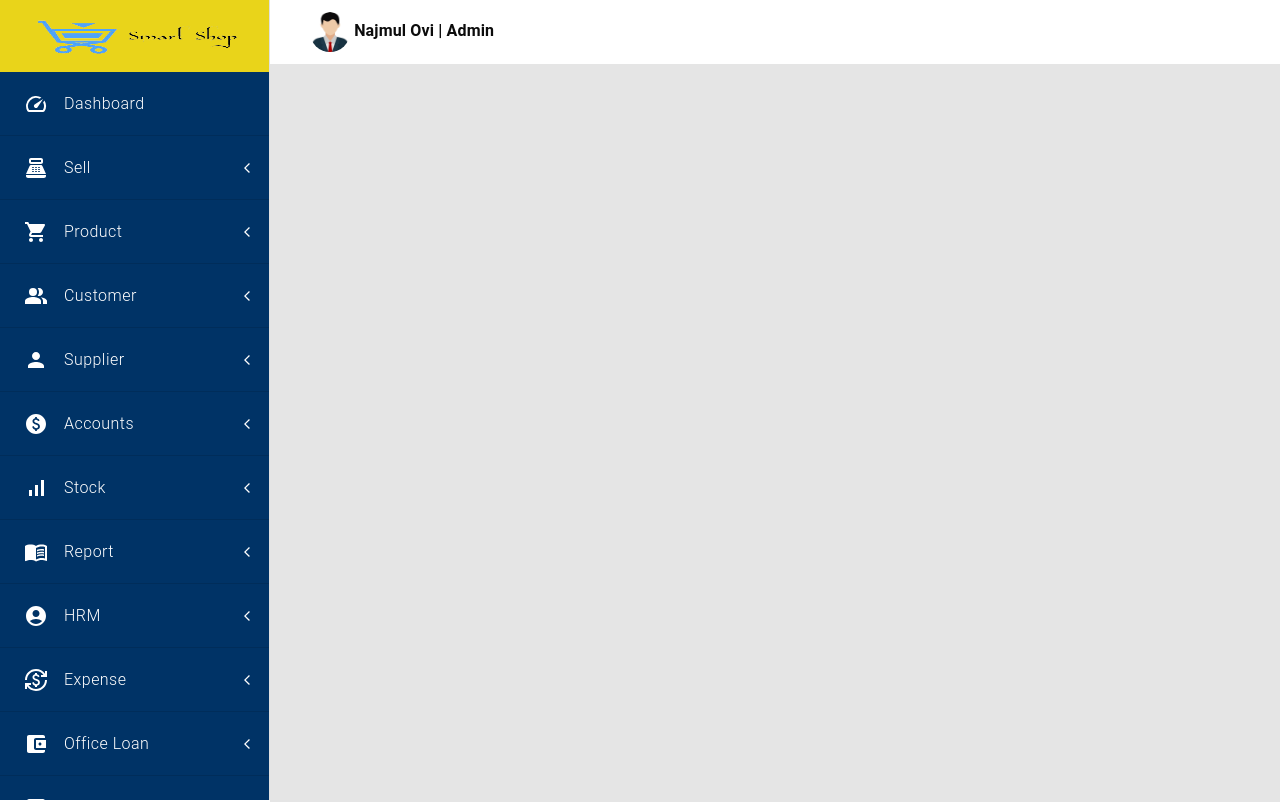
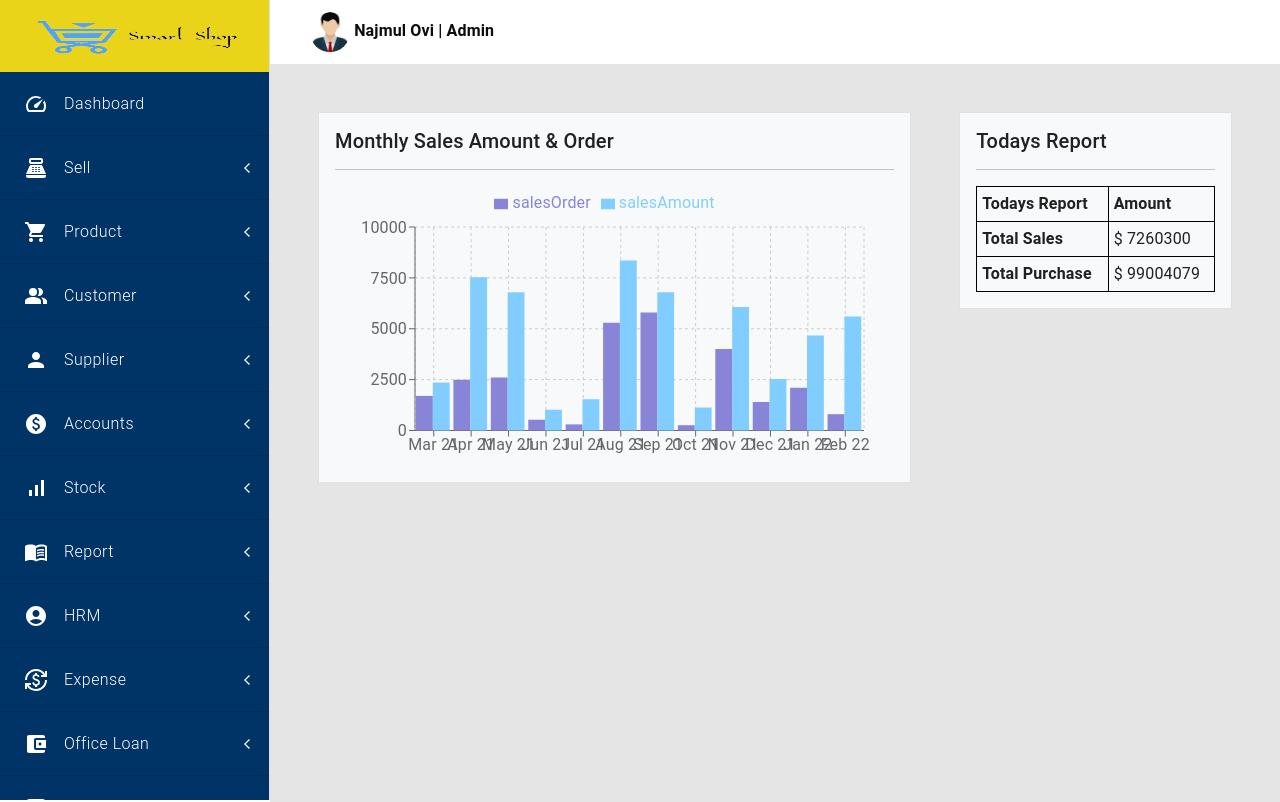
Before and after one commit to imRHB/smart-shop-client, a React (Create React App) app: page /dashboard in a window 1280 px wide. Shown: the top 802 px of the page. Built offline with nearby package versions, Linux system fonts and the light colour scheme; no server answers.

Commit message:
chart added on dashboard by najmul

```diff
--- a/src/pages/Dashboard/Dashboard/Dashboard.js
+++ b/src/pages/Dashboard/Dashboard/Dashboard.js
@@ -1,10 +1,169 @@
 import React from "react";
+import {
+  ResponsiveContainer,
+  BarChart,
+  Bar,
+  XAxis,
+  YAxis,
+  CartesianGrid,
+  Legend,
+  Tooltip,
+  PieChart,
+  Pie,
+  Sector,
+  Cell,
+} from "recharts";
 import styles from "./Dashboard.module.css";
+
+const monthlyData = [
+  {
+    id: 1,
+    date: "Mar 21",
+    salesOrder: 1700,
+    salesAmount: 2356,
+  },
+  {
+    id: 2,
+    date: "Apr 21",
+    salesOrder: 2490,
+    salesAmount: 7525,
+  },
+  {
+    id: 3,
+    date: "May 21",
+    salesOrder: 2600,
+    salesAmount: 6792,
+  },
+  {
+    id: 4,
+    date: "Jun 21",
+    salesOrder: 530,
+    salesAmount: 1020,
+  },
+  {
+    id: 5,
+    date: "Jul 21",
+    salesOrder: 300,
+    salesAmount: 1540,
+  },
+  {
+    id: 6,
+    date: "Aug 21",
+    salesOrder: 5300,
+    salesAmount: 8350,
+  },
+  {
+    id: 7,
+    date: "Sep 21",
+    salesOrder: 5800,
+    salesAmount: 6792,
+  },
+  {
+    id: 8,
+    date: "Oct 21",
+    salesOrder: 260,
+    salesAmount: 1130,
+  },
+  {
+    id: 9,
+    date: "Nov 21",
+    salesOrder: 4000,
+    salesAmount: 6072,
+  },
+  {
+    id: 10,
+    date: "Dec 21",
+    salesOrder: 1400,
+    salesAmount: 2533,
+  },
+  {
+    id: 11,
+    date: "Jan 22",
+    salesOrder: 2100,
+    salesAmount: 4668,
+  },
+  {
+    id: 12,
+    date: "Feb 22",
+    salesOrder: 800,
+    salesAmount: 5600,
+  },
+];
+
+const salesWithPurchase = [
+  { name: "Sales", value: 7260300 },
+  { name: "Purchase", value: 99004079 },
+];
 
 const Dashboard = () => {
   return (
-    <div>
-      <h2 style={{ marginTop: "50px" }}>This is Dashboard</h2>
+    <div class="container px-4 mt-5">
+      <div class="row gx-5">
+        <div class="col-12 col-md-8 col-lg-8 col-sm-12">
+          <div class="p-3 border bg-light">
+            <h5>Monthly Sales Amount & Order</h5>
+            <hr />
+            <div>
+              <ResponsiveContainer width="100%" aspect={2}>
+                <BarChart
+                  data={monthlyData}
+                  width={800}
+                  height={300}
+                  margin={{ top: 5, right: 30, left: 20, bottom: 5 }}
+                >
+                  <CartesianGrid strokeDasharray="3 3" />
+                  <XAxis dataKey="date" interval={0} width="200" />
+                  <YAxis />
+                  <Tooltip />
+                  <Legend verticalAlign="top" height={36} />
+                  <Bar dataKey="salesOrder" fill="#8884D8" barSize={25} />
+                  <Bar dataKey="salesAmount" fill="#82CDFF" barSize={25} />
+                </BarChart>
+              </ResponsiveContainer>
+            </div>
+          </div>
+        </div>
+        <div class="col-12 col-md-4 col-lg-4 col-sm-12">
+          <div class="p-3 border bg-light">
+            <h5>Todays Report</h5>
+            <hr />
+            <div>
+              <table
+                className={`${styles.tableStyle}`}
+                style={{ width: "100%" }}
+              >
+                <tr>
+                  <th className={`${styles.tableStyle}`}>Todays Report</th>
+                  <th className={`${styles.tableStyle}`}>Amount</th>
+                </tr>
+                <tr>
+                  <th className={`${styles.tableStyle}`}>Total Sales</th>
+                  <td className={`${styles.tableStyle}`}>$ 7260300</td>
+                </tr>
+                <tr>
+                  <th className={`${styles.tableStyle}`}>Total Purchase</th>
+                  <td className={`${styles.tableStyle}`}>$ 99004079</td>
+                </tr>
+              </table>
+            </div>
+            <div>
+              <ResponsiveContainer width="100%" height="100%">
+                <PieChart width="100%" height={250}>
+                  <Pie
+                    data={salesWithPurchase}
+                    dataKey="value"
+                    nameKey="name"
+                    cx="50%"
+                    cy="50%"
+                    outerRadius={50}
+                    fill="#8884d8"
+                  />
+                </PieChart>
+              </ResponsiveContainer>
+            </div>
+          </div>
+        </div>
+      </div>
     </div>
   );
 };
--- a/src/pages/Dashboard/Dashboard/Dashboard.module.css
+++ b/src/pages/Dashboard/Dashboard/Dashboard.module.css
@@ -0,0 +1,5 @@
+.tableStyle {
+  border: 1px solid black;
+  border-collapse: collapse;
+  padding: 5px;
+}
--- a/src/pages/Dashboard/NestedRoutes/NestedRoutes.js
+++ b/src/pages/Dashboard/NestedRoutes/NestedRoutes.js
@@ -8,6 +8,7 @@ import CreateProduct from "../CreateProduct/CreateProduct";
 import CustomerManagement from "../CustomerManagement/CustomerManagement";
 import CustomerStatus from "../CustomerManagement/CustomerStatus/CustomerStatus";
 import UpdateCustomer from "../CustomerManagement/UpdateCustomer/UpdateCustomer";
+import Dashboard from "../Dashboard/Dashboard";
 import ExpenseItem from "../Expense/ExpenseItem";
 import AddEmployee from "../HRM/AddEmployee/AddEmployee";
 import Designation from "../HRM/Designation/Designation";
@@ -42,6 +43,7 @@ const NestedRoutes = () => {
     <>
       {/* Admin Routes */}
       <Routes>
+        <Route path="/" element={<Dashboard />}></Route>
         {/*============ Sell Department All Routes Start ==============*/}
         <Route path="add-new-invoice" element={<AddInvoice />}></Route>
         <Route path="manage-invoice" element={<ManageInvoice />}></Route>
```
